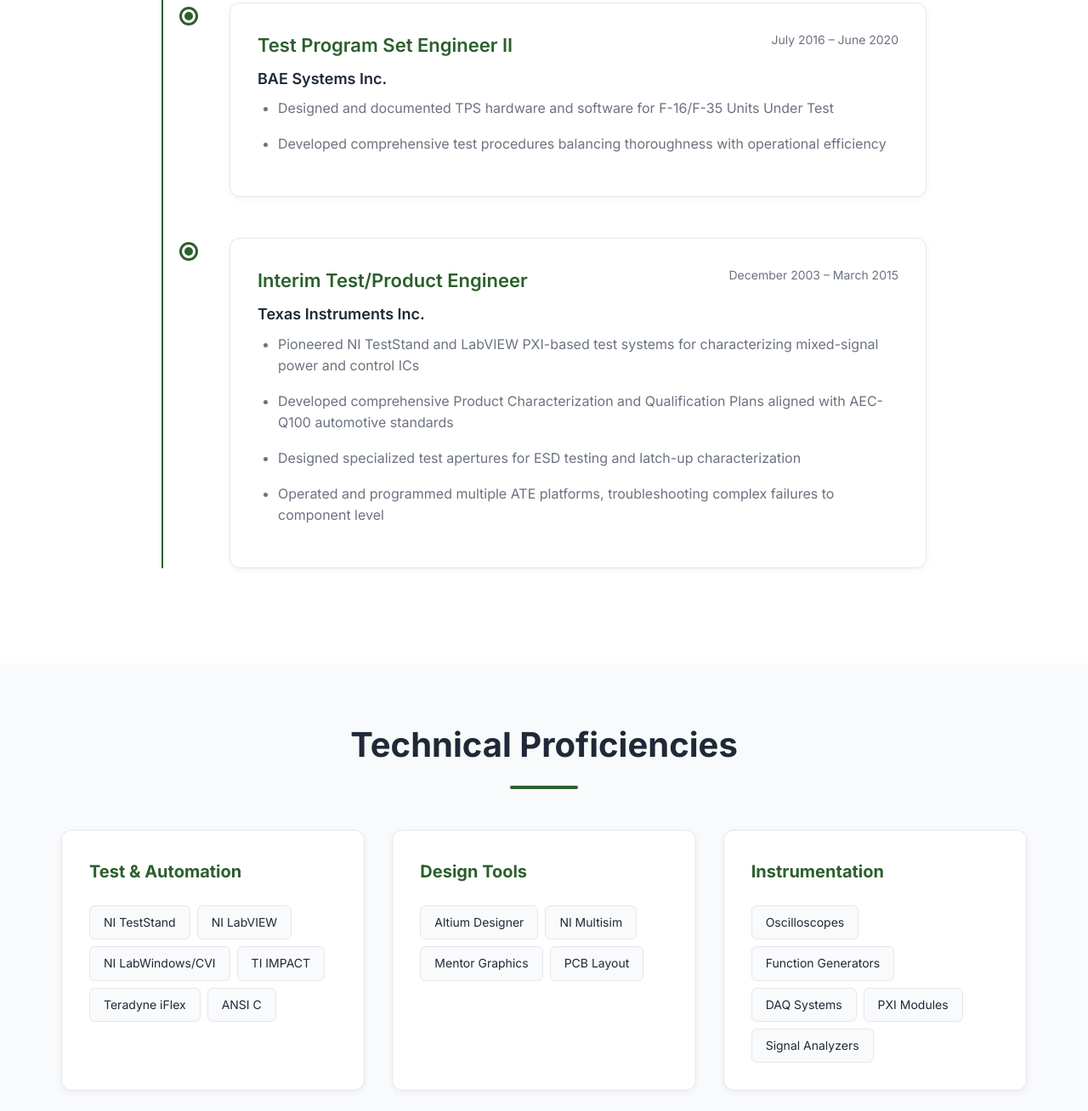
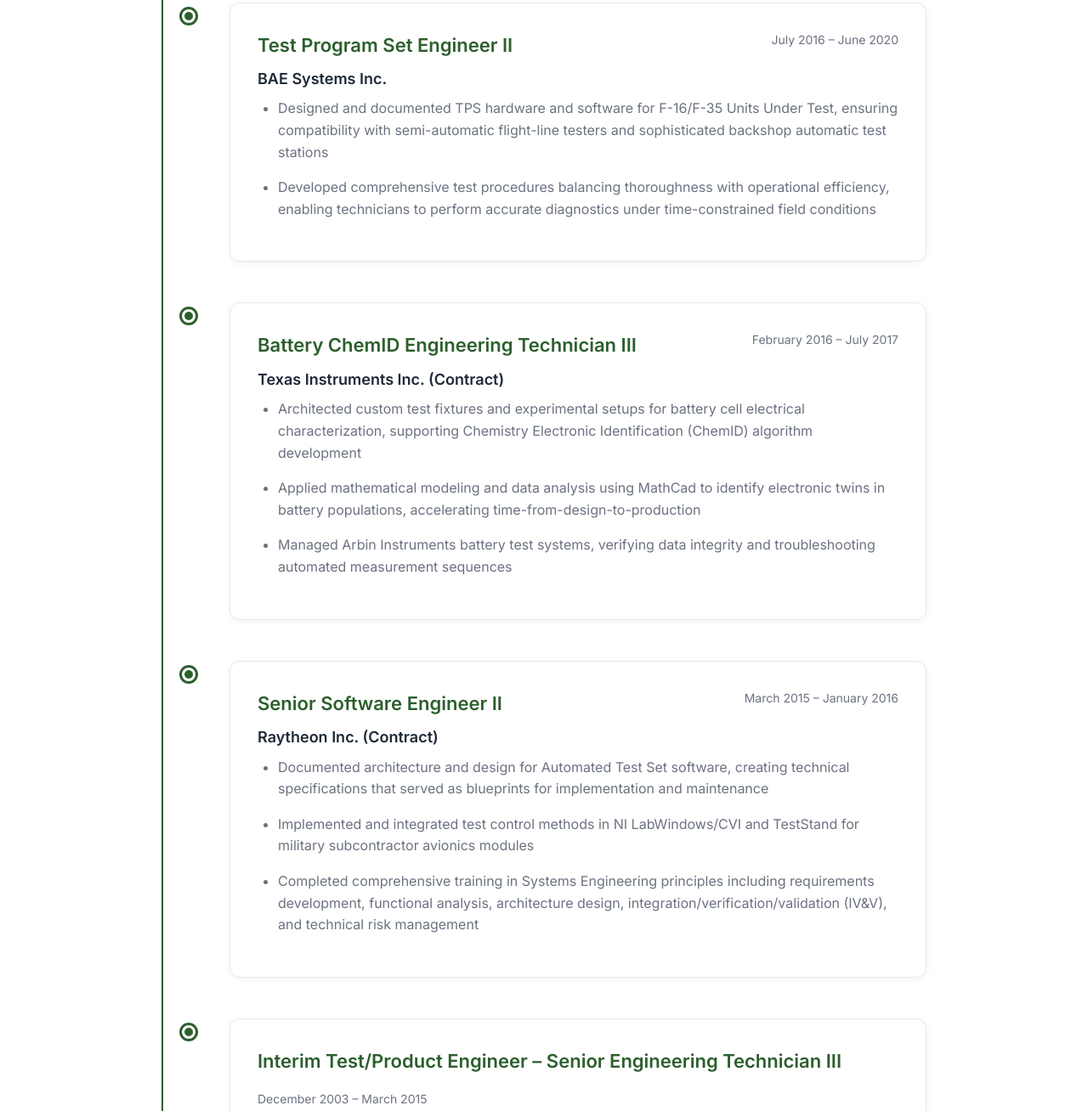
Before and after one commit to danielsimonjr/resume, a plain HTML site: page index.html in a window 1280 px wide. Shown: the part 3385-4693 px from the top of the page at 85% size. Drawn offline with Linux system fonts and the light colour scheme.

Commit message:
Fix work history with accurate employment timeline from resume
Corrected Professional Experience section in both website and README to reflect actual work history:
- Lockheed Martin Corporation (March 2021 - Present)
- BAE Systems Inc. - Senior TPS Engineer (July 2020 - March 2021)
- BAE Systems Inc. - TPS Engineer II (July 2016 - June 2020)
- Texas Instruments Inc. - Battery ChemID Technician III (Feb 2016 - July 2017)
- Raytheon Inc. - Senior Software Engineer II (March 2015 - Jan 2016)
- Texas Instruments Inc. - Test/Product Engineer (Dec 2003 - March 2015)

Previously had incorrect dates and missing 5 positions. Now accurately reflects complete employment history across 4 companies spanning 2003-Present.

Added *.htm to .gitignore to keep resume source files private.

🤖 Generated with [Claude Code](https://claude.com/claude-code)

Co-Authored-By: Claude <noreply@anthropic.com>

```diff
--- a/index.html
+++ b/index.html
@@ -151,8 +151,42 @@
                         </div>
                         <p class="company-name">BAE Systems Inc.</p>
                         <ul class="job-highlights">
-                            <li>Designed and documented TPS hardware and software for F-16/F-35 Units Under Test</li>
-                            <li>Developed comprehensive test procedures balancing thoroughness with operational efficiency</li>
+                            <li>Designed and documented TPS hardware and software for F-16/F-35 Units Under Test, ensuring compatibility with semi-automatic flight-line testers and sophisticated backshop automatic test stations</li>
+                            <li>Developed comprehensive test procedures balancing thoroughness with operational efficiency, enabling technicians to perform accurate diagnostics under time-constrained field conditions</li>
+                        </ul>
+                    </div>
+                </div>
+
+                <!-- Texas Instruments - Battery ChemID -->
+                <div class="timeline-item">
+                    <div class="timeline-marker"></div>
+                    <div class="timeline-content">
+                        <div class="timeline-header">
+                            <h3 class="job-title">Battery ChemID Engineering Technician III</h3>
+                            <span class="job-date">February 2016 – July 2017</span>
+                        </div>
+                        <p class="company-name">Texas Instruments Inc. (Contract)</p>
+                        <ul class="job-highlights">
+                            <li>Architected custom test fixtures and experimental setups for battery cell electrical characterization, supporting Chemistry Electronic Identification (ChemID) algorithm development</li>
+                            <li>Applied mathematical modeling and data analysis using MathCad to identify electronic twins in battery populations, accelerating time-from-design-to-production</li>
+                            <li>Managed Arbin Instruments battery test systems, verifying data integrity and troubleshooting automated measurement sequences</li>
+                        </ul>
+                    </div>
+                </div>
+
+                <!-- Raytheon -->
+                <div class="timeline-item">
+                    <div class="timeline-marker"></div>
+                    <div class="timeline-content">
+                        <div class="timeline-header">
+                            <h3 class="job-title">Senior Software Engineer II</h3>
+                            <span class="job-date">March 2015 – January 2016</span>
+                        </div>
+                        <p class="company-name">Raytheon Inc. (Contract)</p>
+                        <ul class="job-highlights">
+                            <li>Documented architecture and design for Automated Test Set software, creating technical specifications that served as blueprints for implementation and maintenance</li>
+                            <li>Implemented and integrated test control methods in NI LabWindows/CVI and TestStand for military subcontractor avionics modules</li>
+                            <li>Completed comprehensive training in Systems Engineering principles including requirements development, functional analysis, architecture design, integration/verification/validation (IV&V), and technical risk management</li>
                         </ul>
                     </div>
                 </div>
@@ -162,15 +196,15 @@
                     <div class="timeline-marker"></div>
                     <div class="timeline-content">
                         <div class="timeline-header">
-                            <h3 class="job-title">Interim Test/Product Engineer</h3>
+                            <h3 class="job-title">Interim Test/Product Engineer – Senior Engineering Technician III</h3>
                             <span class="job-date">December 2003 – March 2015</span>
                         </div>
                         <p class="company-name">Texas Instruments Inc.</p>
                         <ul class="job-highlights">
-                            <li>Pioneered NI TestStand and LabVIEW PXI-based test systems for characterizing mixed-signal power and control ICs</li>
-                            <li>Developed comprehensive Product Characterization and Qualification Plans aligned with AEC-Q100 automotive standards</li>
-                            <li>Designed specialized test apertures for ESD testing and latch-up characterization</li>
-                            <li>Operated and programmed multiple ATE platforms, troubleshooting complex failures to component level</li>
+                            <li>Pioneered NI TestStand and LabVIEW PXI-based test systems for characterizing and qualifying mixed-signal power and control ICs, enabling data-driven decisions before release-to-production</li>
+                            <li>Developed comprehensive Product Characterization and Qualification Plans aligned with AEC-Q100 automotive standards, managing package qualification, process qualification, burn-in, ESD testing, and latch-up verification</li>
+                            <li>Designed specialized test apertures and bench setups for ESD testing (HBM, CDM, MM models) and latch-up characterization, ensuring robust semiconductor reliability</li>
+                            <li>Operated and programmed multiple ATE platforms (TI IMPACT, TL1, VLCT, Teradyne iFlex/Eagle), troubleshooting complex failures to component level using signal analyzers and bench instrumentation</li>
                         </ul>
                     </div>
                 </div>
```
Also changed, not shown: 2 other files.
